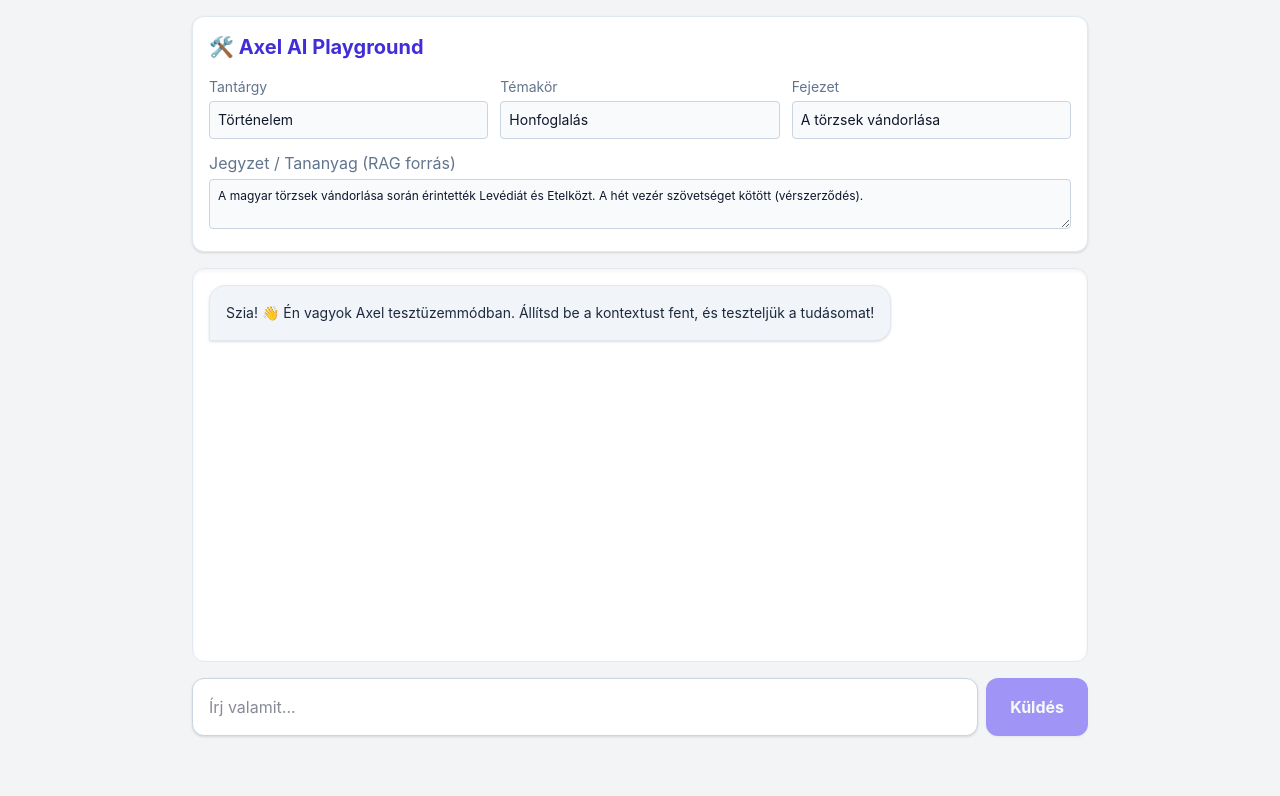
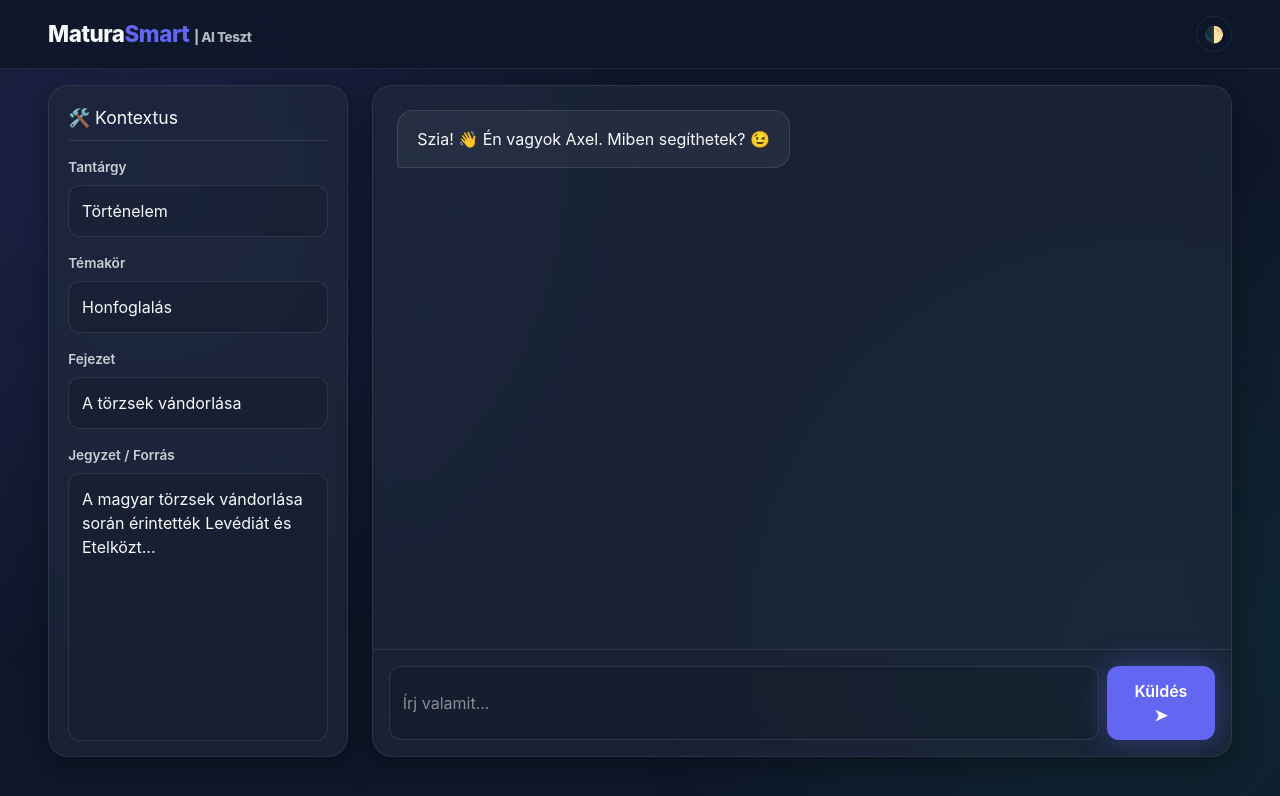
Before and after one commit to brtamas0/-13_SZFT3_BT_ON_MR_MaturaSmart, a Vue app in the folder MaturaSmart/frontend/: page /test-chat in a window 1280 px wide. Shown: the top 796 px of the page. Built offline with nearby package versions, Linux system fonts and the light colour scheme; what @formkit/vue would draw is missing.

Commit message:
Test chat design fejlesztés, chat memória hozzáadás

```diff
--- a/MaturaSmart/frontend/src/views/TestChat.vue
+++ b/MaturaSmart/frontend/src/views/TestChat.vue
@@ -1,8 +1,21 @@
 <script setup>
-import { ref, nextTick } from 'vue'
+import { ref, onMounted, nextTick } from 'vue'
+
+const toggleTheme = () => {
+  const html = document.documentElement
+  const currentTheme = html.getAttribute('data-theme')
+  const newTheme = (currentTheme === 'dark' || !currentTheme) ? 'light' : 'dark'
+  html.setAttribute('data-theme', newTheme)
+  localStorage.setItem('theme', newTheme)
+}
+
+onMounted(() => {
+  const saved = localStorage.getItem('theme') || 'dark'
+  document.documentElement.setAttribute('data-theme', saved)
+})
 
 const messages = ref([
-  { id: 1, sender: 'ai', text: 'Szia! 👋 Én vagyok Axel tesztüzemmódban. Állítsd be a kontextust fent, és teszteljük a tudásomat!' }
+  { id: 1, sender: 'ai', text: 'Szia! 👋 Én vagyok Axel. Miben segíthetek? 😉' }
 ])
 const userInput = ref('')
 const isLoading = ref(false)
@@ -12,36 +25,35 @@ const testContext = ref({
   subject: 'Történelem',
   topic: 'Honfoglalás',
   chapter: 'A törzsek vándorlása',
-  notes: 'A magyar törzsek vándorlása során érintették Levédiát és Etelközt. A hét vezér szövetséget kötött (vérszerződés).'
+  notes: 'A magyar törzsek vándorlása során érintették Levédiát és Etelközt...'
 })
 
 const renderMarkdown = (text) => {
   if (window.markdownit) {
-    const md = window.markdownit({
-      html: true,
-      linkify: true,
-      typographer: true
-    });
-    return md.render(text);
+    return window.markdownit({ html: true, linkify: true, typographer: true }).render(text)
   }
-  return text;
+  return text
 }
 
 const scrollToBottom = async () => {
   await nextTick()
-  if (chatContainer.value) {
-    chatContainer.value.scrollTop = chatContainer.value.scrollHeight
-  }
+  if (chatContainer.value) chatContainer.value.scrollTop = chatContainer.value.scrollHeight
 }
 
 const sendMessage = async () => {
   if (!userInput.value.trim() || isLoading.value) return
 
   const userMsg = userInput.value
+
   messages.value.push({ id: Date.now(), sender: 'user', text: userMsg })
   userInput.value = ''
   scrollToBottom()
   isLoading.value = true
+
+  const history = messages.value.slice(0, -1).map(msg => ({
+    role: msg.sender === 'user' ? 'user' : 'assistant',
+    content: msg.text
+  }))
 
   try {
     const res = await fetch('http://backend.vm1.test/api/ask-axel', {
@@ -49,28 +61,17 @@ const sendMessage = async () => {
       headers: { 'Content-Type': 'application/json' },
       body: JSON.stringify({
         message: userMsg,
-        subject: testContext.value.subject,
-        topic: testContext.value.topic,
-        chapter: testContext.value.chapter,
-        notes: testContext.value.notes
+        history: history,
+        ...testContext.value
       })
     })
 
     const data = await res.json()
+    messages.value.push({ id: Date.now()+1, sender: 'ai', text: data.answer })
 
-    messages.value.push({
-      id: Date.now() + 1,
-      sender: 'ai',
-      text: data.answer || 'Hiba: Nem érkezett válasz.'
-    })
-
-  } catch (error) {
-    console.error(error)
-    messages.value.push({
-      id: Date.now() + 1,
-      sender: 'ai',
-      text: '⚠️ Hiba történt a kommunikációban. Fut a backend?'
-    })
+  } catch (e) {
+    console.error(e)
+    messages.value.push({ id: Date.now()+1, sender: 'ai', text: '⚠️ Hiba: Nem értem el a szervert.' })
   } finally {
     isLoading.value = false
     scrollToBottom()
@@ -79,134 +80,228 @@ const sendMessage = async () => {
 </script>
 
 <template>
-  <div class="min-h-screen bg-gray-100 text-slate-900 p-4 flex flex-col items-center">
+  <div class="page-container">
+    <div class="ambient-background"></div>
 
-    <div class="w-full max-w-4xl flex flex-col gap-4 h-[90vh]">
+    <nav class="glass-nav">
+        <div class="nav-top">
+            <div class="logo">Matura<span class="accent-text">Smart</span> <small style="opacity: 0.7; font-size: 0.6em">| AI Teszt</small></div>
+            <button @click="toggleTheme" class="theme-btn" title="Témaváltás">🌓</button>
+        </div>
+    </nav>
 
-      <div class="bg-white p-4 rounded-xl shadow-sm border border-slate-200">
-        <h1 class="text-xl font-bold mb-4 text-indigo-700">🛠️ Axel AI Playground</h1>
+    <main class="container chat-layout">
 
-        <div class="grid grid-cols-1 md:grid-cols-3 gap-3 text-sm">
-          <div>
-            <label class="block text-slate-500 mb-1">Tantárgy</label>
-            <input v-model="testContext.subject" class="w-full p-2 rounded bg-slate-50 border border-slate-300 focus:border-indigo-500 outline-none" />
+        <aside class="card-3d sidebar">
+            <h3 class="sidebar-title">🛠️ Kontextus</h3>
+
+            <div class="input-group">
+                <label>Tantárgy</label>
+                <input v-model="testContext.subject" class="glass-input" placeholder="Pl. Történelem" />
             </div>
-          <div>
-            <label class="block text-slate-500 mb-1">Témakör</label>
-            <input v-model="testContext.topic" class="w-full p-2 rounded bg-slate-50 border border-slate-300 focus:border-indigo-500 outline-none" />
+
+            <div class="input-group">
+                <label>Témakör</label>
+                <input v-model="testContext.topic" class="glass-input" placeholder="Pl. Honfoglalás" />
             </div>
-          <div>
-            <label class="block text-slate-500 mb-1">Fejezet</label>
-            <input v-model="testContext.chapter" class="w-full p-2 rounded bg-slate-50 border border-slate-300 focus:border-indigo-500 outline-none" />
+
+            <div class="input-group">
+                <label>Fejezet</label>
+                <input v-model="testContext.chapter" class="glass-input" placeholder="Pl. Vándorlás" />
             </div>
+
+            <div class="input-group full-height">
+                <label>Jegyzet / Forrás</label>
+                <textarea
+                    v-model="testContext.notes"
+                    class="glass-input textarea-resize"
+                    rows="10"
+                    placeholder="Másold ide a tananyagot..."
+                ></textarea>
             </div>
-        <div class="mt-3">
-            <label class="block text-slate-500 mb-1">Jegyzet / Tananyag (RAG forrás)</label>
-            <textarea v-model="testContext.notes" rows="2" class="w-full p-2 rounded bg-slate-50 border border-slate-300 text-xs focus:border-indigo-500 outline-none"></textarea>
+        </aside>
+
+        <section class="card-3d chat-window">
+            <div class="chat-messages" ref="chatContainer">
+                <div v-for="msg in messages" :key="msg.id" :class="['message-row', msg.sender]">
+                    <div class="message-bubble">
+                        <div v-if="msg.sender === 'ai'" v-html="renderMarkdown(msg.text)" class="markdown-body"></div>
+                        <div v-else>{{ msg.text }}</div>
                     </div>
                 </div>
 
-      <div
-        ref="chatContainer"
-        class="flex-grow bg-white rounded-xl shadow-inner border border-slate-200 overflow-y-auto p-4 space-y-4"
-      >
-        <div
-          v-for="msg in messages"
-          :key="msg.id"
-          :class="['flex', msg.sender === 'user' ? 'justify-end' : 'justify-start']"
-        >
-          <div
-            :class="[
-              'max-w-[85%] p-4 rounded-2xl leading-relaxed shadow-sm',
-              msg.sender === 'user'
-                ? 'bg-indigo-600 text-white rounded-br-none'
-                : 'bg-slate-100 text-slate-800 rounded-bl-none border border-slate-200'
-            ]"
-          >
-            <div v-if="msg.sender === 'ai'"
-                 v-html="renderMarkdown(msg.text)"
-                 class="markdown-body text-sm">
-            </div>
-            <div v-else class="text-sm whitespace-pre-wrap">
-                {{ msg.text }}
-            </div>
-
+                <div v-if="isLoading" class="typing-indicator">
+                    Axel gépel<span>.</span><span>.</span><span>.</span>
                 </div>
             </div>
 
-        <div v-if="isLoading" class="flex justify-start">
-            <div class="bg-slate-100 p-3 rounded-2xl rounded-bl-none text-slate-500 text-sm animate-pulse border border-slate-200">
-                Axel gondolkodik... 🧠
-            </div>
-        </div>
-      </div>
-
-      <form @submit.prevent="sendMessage" class="flex gap-2">
+            <form @submit.prevent="sendMessage" class="chat-input-area">
                 <input
                     v-model="userInput"
                     type="text"
                     placeholder="Írj valamit..."
-          class="flex-grow p-4 rounded-xl bg-white border border-slate-300 focus:outline-none focus:ring-2 focus:ring-indigo-500 shadow-sm"
+                    class="glass-input chat-input-field"
                 />
-        <button
-          type="submit"
-          :disabled="isLoading || !userInput"
-          class="bg-indigo-600 hover:bg-indigo-700 disabled:opacity-50 disabled:cursor-not-allowed text-white px-6 rounded-xl font-bold transition-colors shadow-sm"
-        >
-          Küldés
+                <button type="submit" :disabled="isLoading || !userInput" class="btn-primary">
+                    Küldés ➤
                 </button>
             </form>
+        </section>
 
-    </div>
+    </main>
   </div>
 </template>
 
 <style>
 
-.markdown-body {
-  line-height: 1.6;
-  color: inherit;
+.page-container {
+    min-height: 100vh;
+    display: flex;
+    flex-direction: column;
 }
 
-/* Címsorok */
-.markdown-body h1, .markdown-body h2, .markdown-body h3 {
-  font-weight: 700;
-  margin-top: 1em;
-  margin-bottom: 0.5em;
-  color: inherit;
+.chat-layout {
+    display: grid;
+    grid-template-columns: 1fr;
+    gap: 1.5rem;
+    height: calc(100vh - 80px);
+    padding-top: 1rem;
+    padding-bottom: 1rem;
+    box-sizing: border-box;
 }
 
-.markdown-body h1 { font-size: 1.4em; border-bottom: 1px solid #e2e8f0; padding-bottom: 0.3em; }
-.markdown-body h2 { font-size: 1.2em; }
-.markdown-body h3 { font-size: 1.1em; text-decoration: underline; }
+@media (min-width: 900px) {
+    .chat-layout {
+        grid-template-columns: 300px 1fr;
+    }
+}
 
-.markdown-body ul { list-style-type: disc; padding-left: 1.5rem; margin-bottom: 1rem; }
-.markdown-body ol { list-style-type: decimal; padding-left: 1.5rem; margin-bottom: 1rem; }
-.markdown-body li { margin-bottom: 0.25em; }
+.sidebar {
+    display: flex;
+    flex-direction: column;
+    gap: 1rem;
+    overflow-y: auto;
+}
 
-.markdown-body strong { font-weight: 800; color: inherit; }
-.markdown-body a { color: #2563eb; text-decoration: underline; }
+.sidebar-title {
+    margin: 0;
+    padding-bottom: 0.5rem;
+    border-bottom: 1px solid rgba(255,255,255,0.1);
+    font-size: 1.1rem;
+}
+
+.input-group {
+    display: flex;
+    flex-direction: column;
+    gap: 0.5rem;
+}
+.input-group label {
+    font-size: 0.85rem;
+    opacity: 0.8;
+    font-weight: 600;
+}
+
+.glass-input {
+    background: rgba(0, 0, 0, 0.1);
+    border: 1px solid rgba(255, 255, 255, 0.1);
+    color: inherit;
+    padding: 0.8rem;
+    border-radius: 12px;
+    outline: none;
+    transition: 0.2s;
+    font-family: inherit;
+    width: 100%;
+    box-sizing: border-box;
+}
+[data-theme="light"] .glass-input {
+    background: rgba(255, 255, 255, 0.5);
+    border-color: rgba(0,0,0,0.1);
+}
+.glass-input:focus {
+    border-color: var(--accent);
+    background: rgba(0, 0, 0, 0.2);
+}
+
+.textarea-resize {
+    resize: none;
+    height: 100%;
+}
+.full-height {
+    flex-grow: 1;
+    display: flex;
+    flex-direction: column;
+}
+
+.chat-window {
+    display: flex;
+    flex-direction: column;
+    padding: 0 !important;
+    overflow: hidden;
+}
+
+.chat-messages {
+    flex-grow: 1;
+    overflow-y: auto;
+    padding: 1.5rem;
+    display: flex;
+    flex-direction: column;
+    gap: 1rem;
+}
+
+.message-row {
+    display: flex;
+    width: 100%;
+}
+.message-row.user { justify-content: flex-end; }
+.message-row.ai { justify-content: flex-start; }
+
+.message-bubble {
+    max-width: 80%;
+    padding: 1rem 1.2rem;
+    border-radius: 16px;
+    line-height: 1.5;
+    word-wrap: break-word;
+}
+
+.message-row.user .message-bubble {
+    background: var(--accent);
+    color: white;
+    border-bottom-right-radius: 2px;
+}
+.message-row.ai .message-bubble {
+    background: rgba(255, 255, 255, 0.05);
+    border: 1px solid rgba(255,255,255,0.1);
+    border-bottom-left-radius: 2px;
+}
+[data-theme="light"] .message-row.ai .message-bubble {
+    background: rgba(0, 0, 0, 0.05);
+    border-color: rgba(0,0,0,0.05);
+}
+
+.chat-input-area {
+    padding: 1rem;
+    border-top: 1px solid rgba(255,255,255,0.1);
+    display: flex;
+    gap: 0.5rem;
+    background: rgba(0,0,0,0.02);
+}
+
+.typing-indicator {
+    font-size: 0.8rem;
+    opacity: 0.7;
+    margin-left: 1rem;
+}
+.typing-indicator span {
+    animation: blink 1.4s infinite both;
+}
+.typing-indicator span:nth-child(2) { animation-delay: 0.2s; }
+.typing-indicator span:nth-child(3) { animation-delay: 0.4s; }
+
+@keyframes blink { 0% { opacity: 0.2; } 20% { opacity: 1; } 100% { opacity: 0.2; } }
 
 .markdown-body code {
-  background-color: rgba(0,0,0,0.05);
-  padding: 0.2em 0.4em;
+    background: rgba(0,0,0,0.2);
+    padding: 2px 5px;
     border-radius: 4px;
-  font-family: monospace;
-  font-weight: 600;
-  color: #db2777;
-}
-
-.markdown-body pre {
-  background-color: #1e293b;
-  color: #f1f5f9;
-  padding: 1rem;
-  border-radius: 0.5rem;
-  overflow-x: auto;
-  margin-bottom: 1rem;
-}
-.markdown-body pre code {
-  background-color: transparent;
-  color: inherit;
-  padding: 0;
 }
 </style>
--- a/MaturaSmart/package.json
+++ b/MaturaSmart/package.json
@@ -2,6 +2,7 @@
   "dependencies": {
     "@google/generative-ai": "^0.24.1",
     "markdown-it": "^14.1.0",
-    "marked": "^17.0.1"
+    "marked": "^17.0.1",
+    "tailwindcss": "^4.1.18"
   }
 }
```
Also changed, not shown: 2 other files (tests, documents, lock files or other folders). Lines whose indentation alone changed are shown as unchanged.
